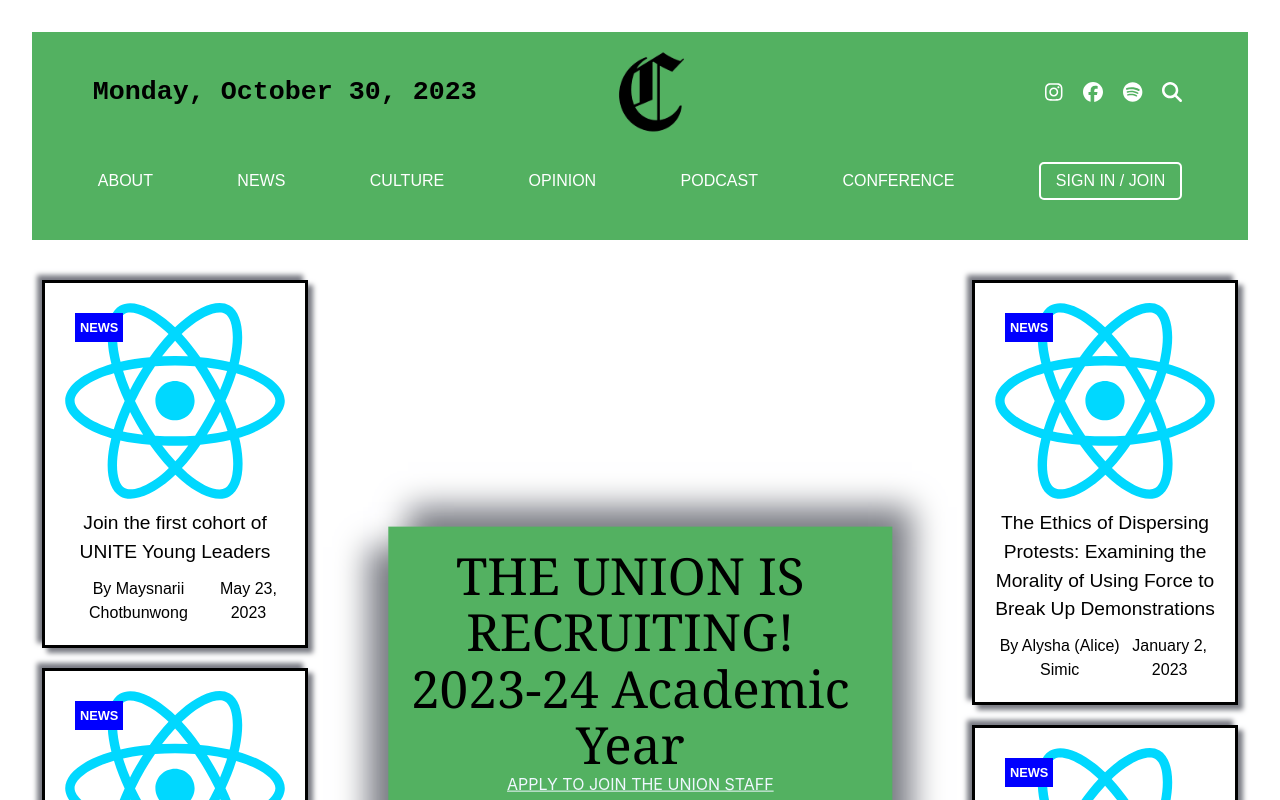
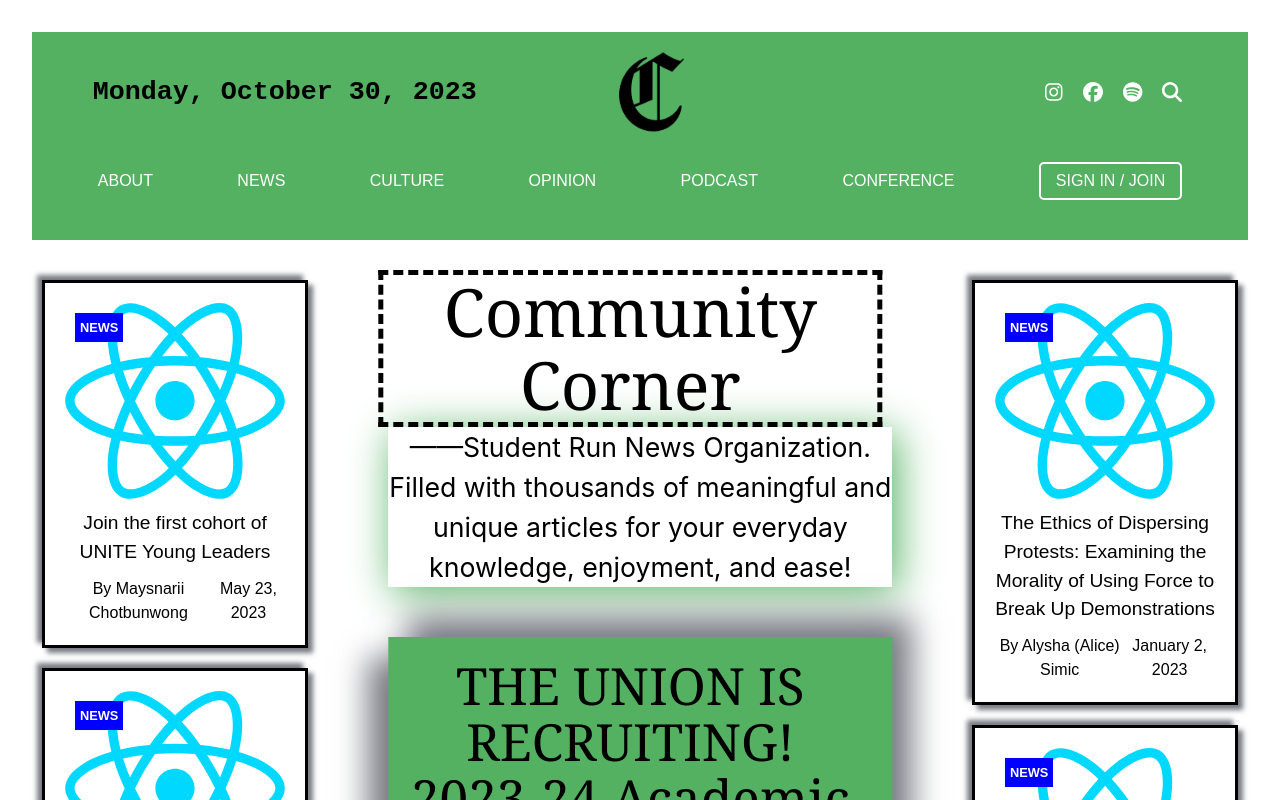
Before and after one commit to drPod/Community-Corner-Web, a React (Vite) app: page / in a window 1280 px wide. Shown: the top 800 px of the page. Built offline with nearby package versions, Linux system fonts and the light colour scheme.

Commit message:
added header and description of website

```diff
--- a/src/Homepage.css
+++ b/src/Homepage.css
@@ -21,11 +21,26 @@
 .center-bottom {
     margin: auto;
     padding: 20px;
-    /* background-color: #A2AEDA; */
     background-color: #53B161;
     box-shadow: 20px -20px 30px #797B83, -20px 20px 30px #797B83;
-    margin-top: 40px;
-    transform: translate(8%, 50%);
+    margin-top: 50px;
+    transform: translateX(8%);
+}
+.center-top{
+    justify-content: center;
+    align-items: center;
+    margin: auto;
+    transform: translateX(8%);
+}
+.title{
+    font-size: 50pt;
+    text-align: center;
+    border: 5px dashed black;
+}
+
+.title-p{
+    font-size: 20pt;
+    box-shadow: 5px 5px 40px #53B161;
 }
 
 .center-title {
--- a/src/Homepage.jsx
+++ b/src/Homepage.jsx
@@ -36,11 +36,13 @@ function Homepage() {
             </div>
             <div className="center-section">
             <div className="center-section">
-                {/* <div className="center-top">
-                    <img src={reactLogo} alt="The Union logo" className="center-logo"/>
+                <div className="center-top">
+                    <h1 class="title">Community Corner</h1>
+                    {/* <img src={reactLogo} alt="The Union logo" className="center-logo"/>
                     <h2 className="center-title">APPLY TO JOIN THE UNION 2023-24 STAFF</h2>
-                    <h3 className="center-subtitle">CONFERENCE NEWS</h3>
-                </div> */}
+                    <h3 className="center-subtitle">CONFERENCE NEWS</h3> */}
+                    <p class="title-p">——Student Run News Organization. Filled with thousands of meaningful and unique articles for your everyday knowledge, enjoyment, and ease!</p>
+                </div>
                 <div className="center-bottom">
                     <h1 className="center-big-title">THE UNION IS RECRUITING! 2023-24 Academic Year</h1>
                     <h2 className="center-title">APPLY TO JOIN THE UNION STAFF</h2>
```
